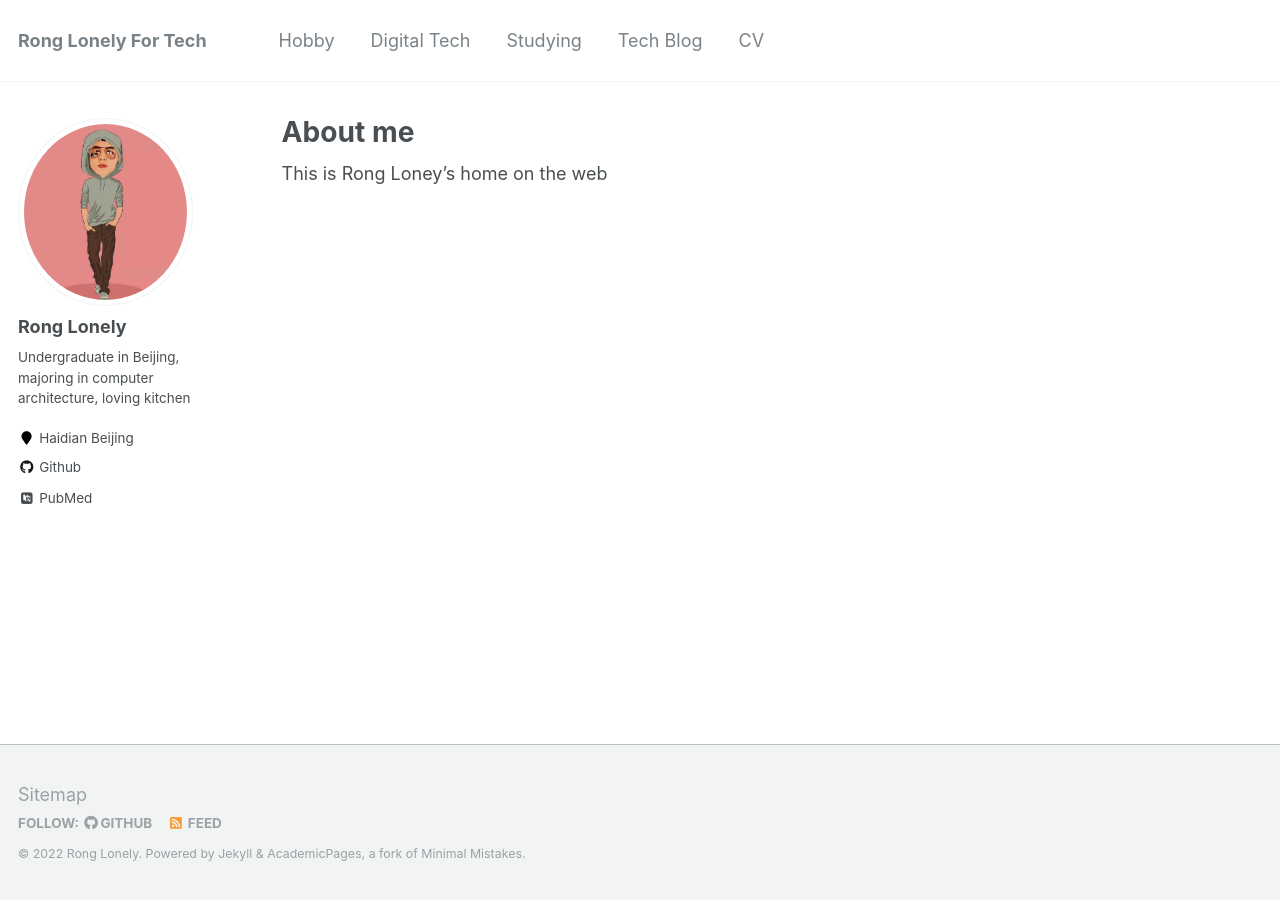
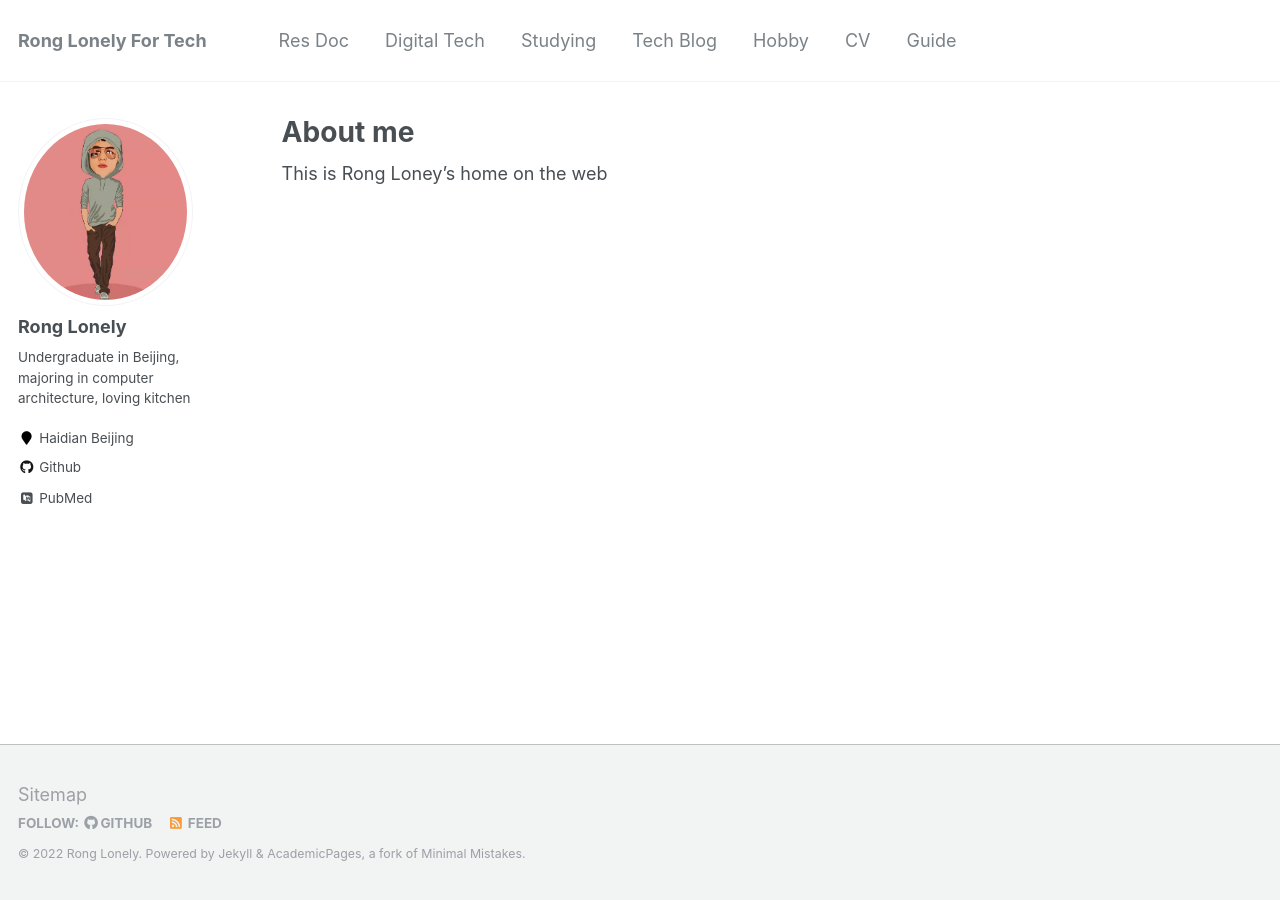
Before and after one commit to lrg11/lrg11.github.io, a Jekyll site: the page built from _pages/about.md, in a window 1280 px wide. Built offline with Jekyll 4.4.1, drawn with Linux system fonts in a browser that asks for light colours; some web fonts are replaced.

Commit message:
Update navigation.yml

```diff
--- a/_data/navigation.yml
+++ b/_data/navigation.yml
@@ -1,6 +1,6 @@
 # main links links
 main:
-  - title: "Hobby"
+  - title: "Res Doc"
     url: /publications/
 
   - title: "Digital Tech"
@@ -9,9 +9,14 @@ main:
   - title: "Studying"
     url: /teaching/
 
+  - title: "Tech Blog"
+    url: /portfolio/
 
-  - title: "Tech Blog"
-    url: /year-archive/
+  - title: "Hobby"
+    url: /teaching/
 
   - title: "CV"
     url: /cv/
+
+  - title: "Guide"
+    url: /markdown/
```
